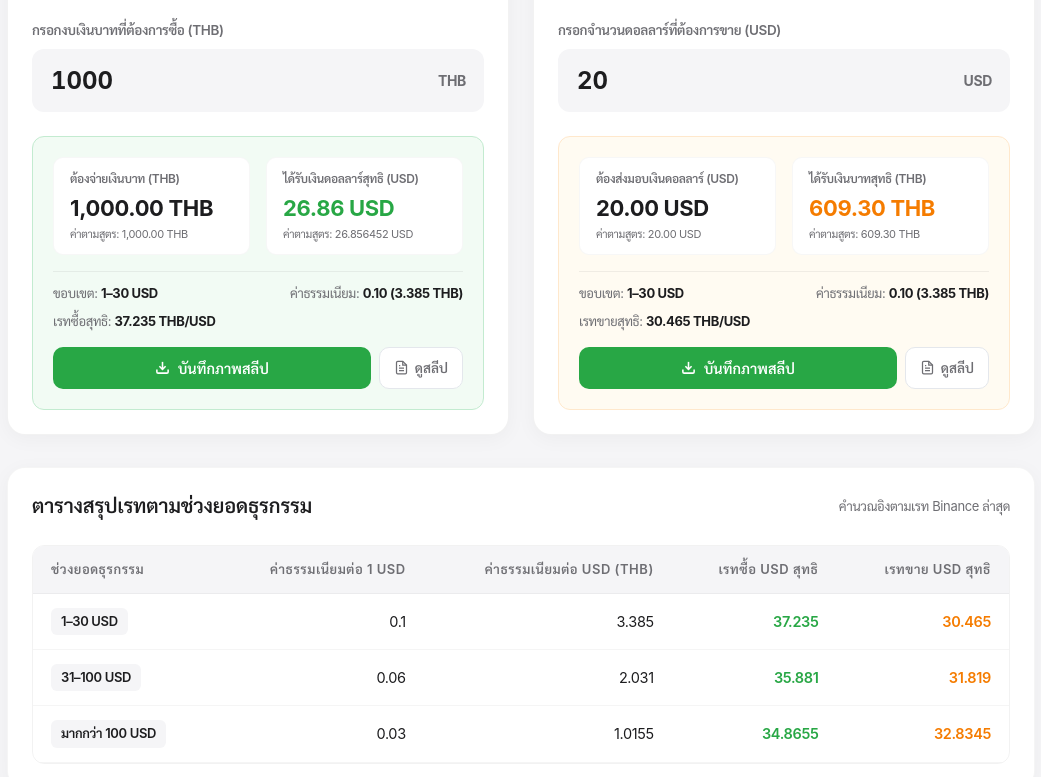
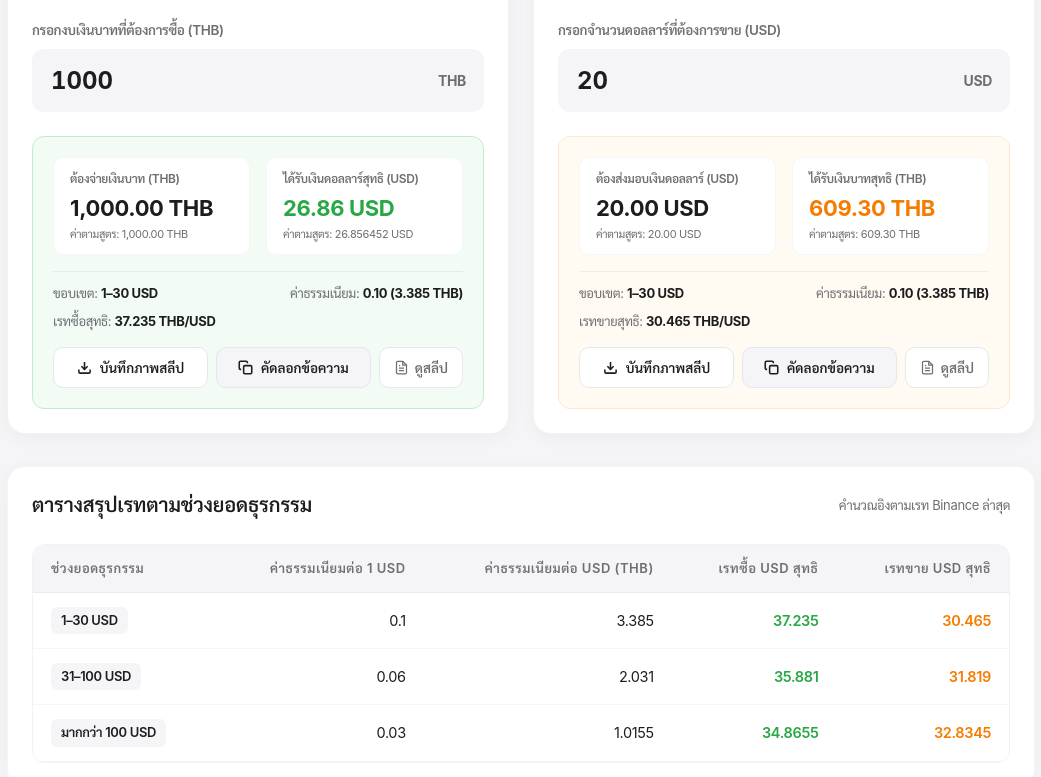
Before and after one commit to Fujiko2002/Fujicoinstore, a plain HTML site: page index.html in a window 1280 px wide. Shown: the part 752-1529 px from the top of the page, without its empty margins (119-1160 px from the left). Drawn offline with nearby package versions, Linux system fonts and the light colour scheme; a web font is replaced by a local one.

Commit message:
Enhance button styles and add copy functionality
Updated button styles and added copy functionality for buy and sell actions.

```diff
--- a/index.html
+++ b/index.html
@@ -650,17 +650,17 @@
 
     .card-actions-row {
       display: grid;
-      grid-template-columns: 1fr auto;
+      grid-template-columns: 1fr 1fr auto;
       gap: 8px;
     }
 
     /* Copy Button & Slip Button */
     .apple-copy-btn {
-      background: #28a745;
-      border: 1px solid transparent;
-      color: #ffffff;
+      background: var(--surface);
+      border: 1px solid var(--border);
+      color: var(--ink);
       font-family: inherit;
-      font-size: 14.5px;
+      font-size: 13.5px;
       font-weight: 600;
       padding: 11px 16px;
       border-radius: 10px;
@@ -673,7 +673,8 @@
     }
 
     .apple-copy-btn:hover {
-      background: #218838;
+      background: #f5f5f7;
+      border-color: var(--border-strong);
     }
 
     .apple-slip-preview-btn {
@@ -1182,6 +1183,13 @@
                 </svg>
                 <span>บันทึกภาพสลีป</span>
               </button>
+              <button type="button" class="apple-copy-btn" id="copyBuyTextBtn" style="background: #f5f5f7; color: var(--ink); border: 1px solid var(--border);">
+                <svg width="15" height="15" viewBox="0 0 24 24" fill="none" stroke="currentColor" stroke-width="2.5">
+                  <rect x="9" y="9" width="13" height="13" rx="2" ry="2"></rect>
+                  <path d="M5 15H4a2 2 0 0 1-2-2V4a2 2 0 0 1 2-2h9a2 2 0 0 1 2 2v1"></path>
+                </svg>
+                <span>คัดลอกข้อความ</span>
+              </button>
               <button type="button" class="apple-slip-preview-btn" id="previewBuySlipBtn">
                 <svg width="15" height="15" viewBox="0 0 24 24" fill="none" stroke="currentColor" stroke-width="2">
                   <path d="M14 2H6a2 2 0 0 0-2 2v16a2 2 0 0 0 2 2h12a2 2 0 0 0 2-2V8z"></path>
@@ -1252,6 +1260,13 @@
                   <line x1="12" y1="15" x2="12" y2="3"></line>
                 </svg>
                 <span>บันทึกภาพสลีป</span>
+              </button>
+              <button type="button" class="apple-copy-btn" id="copySellTextBtn" style="background: #f5f5f7; color: var(--ink); border: 1px solid var(--border);">
+                <svg width="15" height="15" viewBox="0 0 24 24" fill="none" stroke="currentColor" stroke-width="2.5">
+                  <rect x="9" y="9" width="13" height="13" rx="2" ry="2"></rect>
+                  <path d="M5 15H4a2 2 0 0 1-2-2V4a2 2 0 0 1 2-2h9a2 2 0 0 1 2 2v1"></path>
+                </svg>
+                <span>คัดลอกข้อความ</span>
               </button>
               <button type="button" class="apple-slip-preview-btn" id="previewSellSlipBtn">
                 <svg width="15" height="15" viewBox="0 0 24 24" fill="none" stroke="currentColor" stroke-width="2">
@@ -1435,6 +1450,7 @@
         });
       }
 
+      // Format clean money to two decimal places
       function fmtMoney(num) {
         if (!Number.isFinite(num)) return "0.00";
         return num.toLocaleString("en-US", {
@@ -1505,7 +1521,6 @@
         return computedTiers[2];
       }
 
-      // Fix Budgets correctly
       function pickBuyTierForThbBudget(thbBudget, computedTiers) {
         const usdAtTier0 = thbBudget / computedTiers[0].buyRate;
         if (usdAtTier0 <= 30) return computedTiers[0];
@@ -1977,6 +1992,18 @@
         if (e.target === this) closeSlipModal();
       });
 
+      document.getElementById("copyBuyTextBtn").addEventListener("click", function () {
+        calculateBuyCard();
+        const slipText = generateReceiptSlipText(lastBuyCalc);
+        copyTextToClipboard(slipText, "คัดลอกสลีป ซื้อUSD เรียบร้อยแล้ว!");
+      });
+
+      document.getElementById("copySellTextBtn").addEventListener("click", function () {
+        calculateSellCard();
+        const slipText = generateReceiptSlipText(lastSellCalc);
+        copyTextToClipboard(slipText, "คัดลอกสลีป ขายUSD เรียบร้อยแล้ว!");
+      });
+
       document.getElementById("copySlipTextBtn").addEventListener("click", function () {
         if (currentSlipData) {
           const slipText = generateReceiptSlipText(currentSlipData);
```
